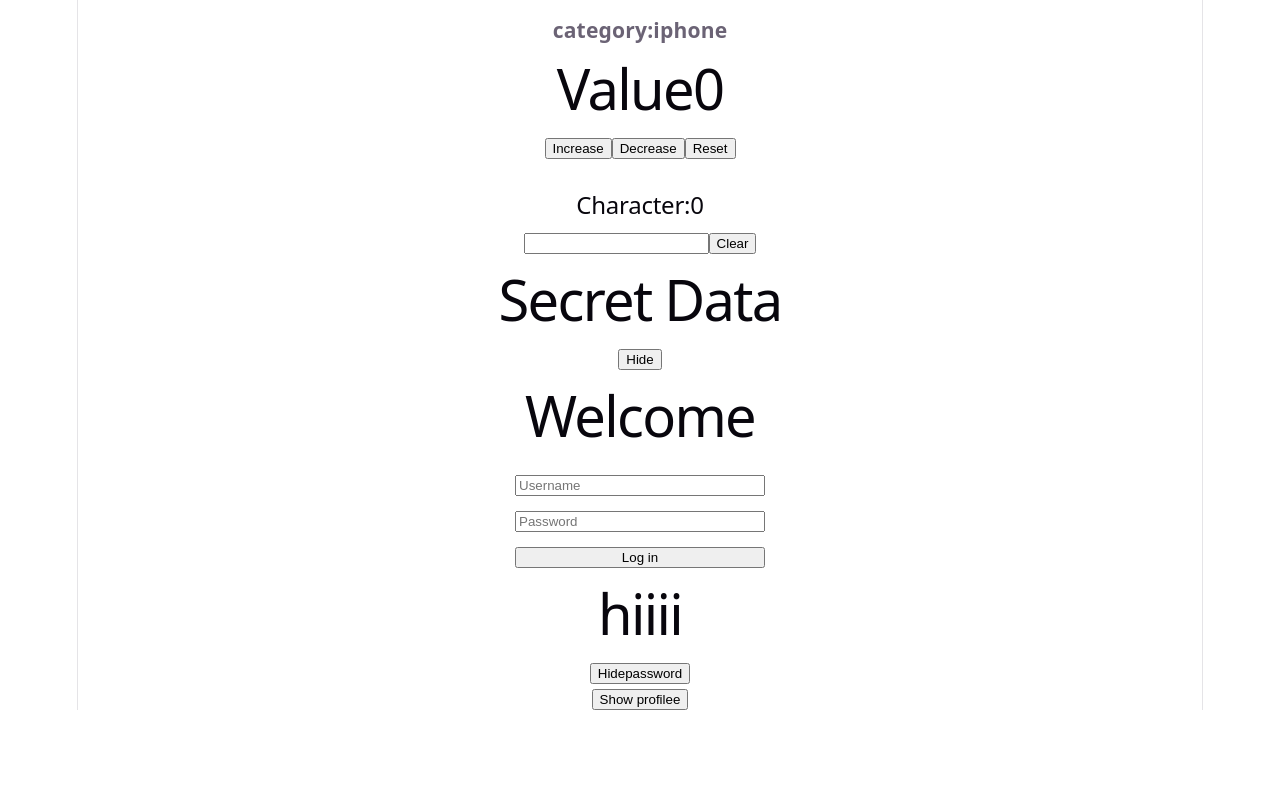
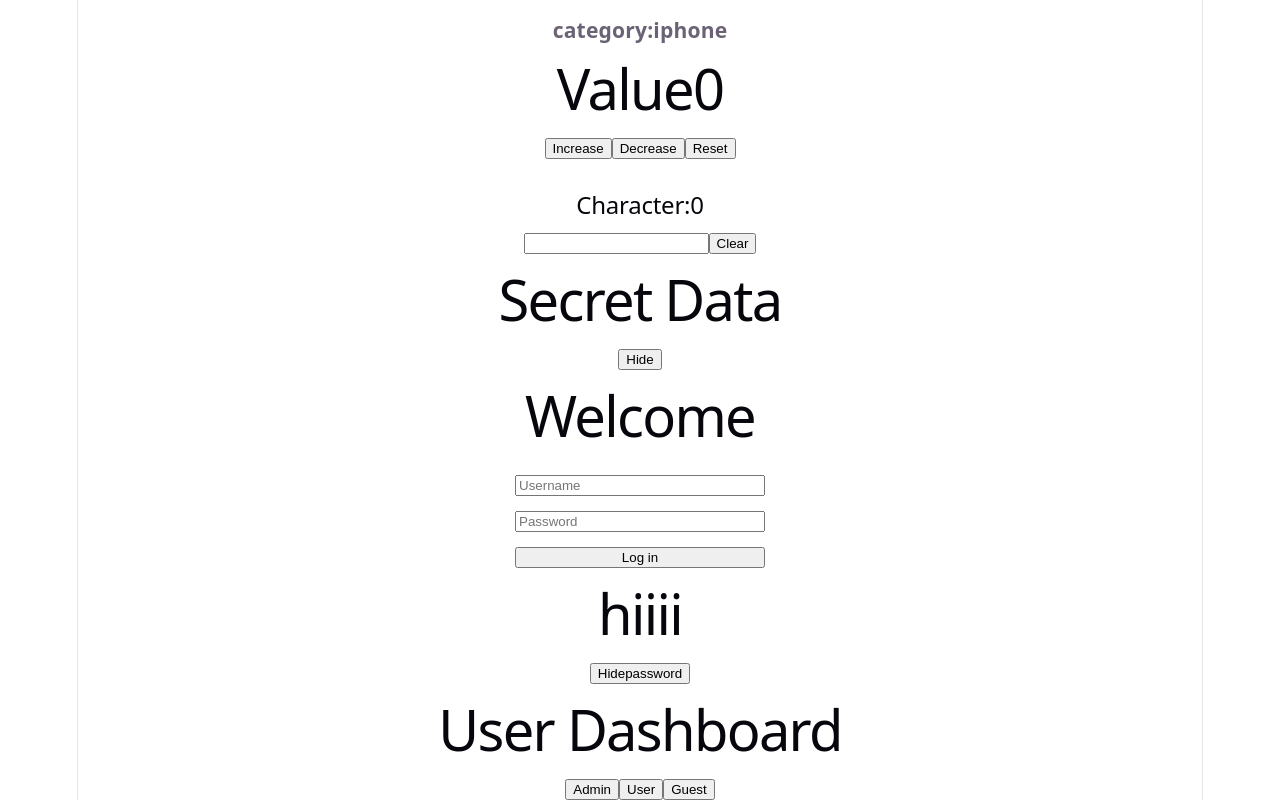
Before and after one commit to viveksingh002/Practicereact, a React (Vite) app: page / in a window 1280 px wide. Shown: the part 1112-1912 px from the top of the page. Before the commit the page ends 1822 px from the top, so only its background shows below. Built offline with nearby package versions, Linux system fonts and the light colour scheme.

Commit message:
ternary operator

```diff
--- a/src/Ternaryoperator.jsx
+++ b/src/Ternaryoperator.jsx
@@ -98,27 +98,52 @@
 
 //Profile Card (Medium)
 
+// import { useState } from "react";
+
+// function Ternaryoperator() {
+//   const [showProfile,setShowProfile] = useState(false)
+
+// return(
+//   <div>
+//   {showProfile && (
+//         <div>
+//           <h2>Name: Vivek</h2>
+//           <h2>Course: CSE</h2>
+//           <h2>College: ABC</h2>
+//         </div>
+//       )}
+//     <button onClick={()=>setShowProfile(!showProfile)}>
+//       {
+//         showProfile?"hide profile":"Show profilee"
+//       }
+//     </button>
+//   </div>
+// )
+
+// }
+// export default Ternaryoperator
+
+
+
+
+
+
 import { useState } from "react";
 
 function Ternaryoperator() {
-  const [showProfile,setShowProfile] = useState(false)
-
+  const [role,setRole] = useState("user")
 return(
   <div>
-  {showProfile && (
-        <div>
-          <h2>Name: Vivek</h2>
-          <h2>Course: CSE</h2>
-          <h2>College: ABC</h2>
-        </div>
-      )}
-    <button onClick={()=>setShowProfile(!showProfile)}>
-      {
-        showProfile?"hide profile":"Show profilee"
-      }
-    </button>
+
+    {
+      role=="admin"?<h1>Admin Dashboard</h1>:role=="user"?<h1>User Dashboard</h1>:role=="guest"?<h1>Please Login</h1>:null
+    }
+
+    <button onClick={() => setRole("admin")}>Admin</button>
+<button onClick={() => setRole("user")}>User</button>
+<button onClick={() => setRole("guest")}>Guest</button>
+
   </div>
 )
-
 }
 export default Ternaryoperator
```
